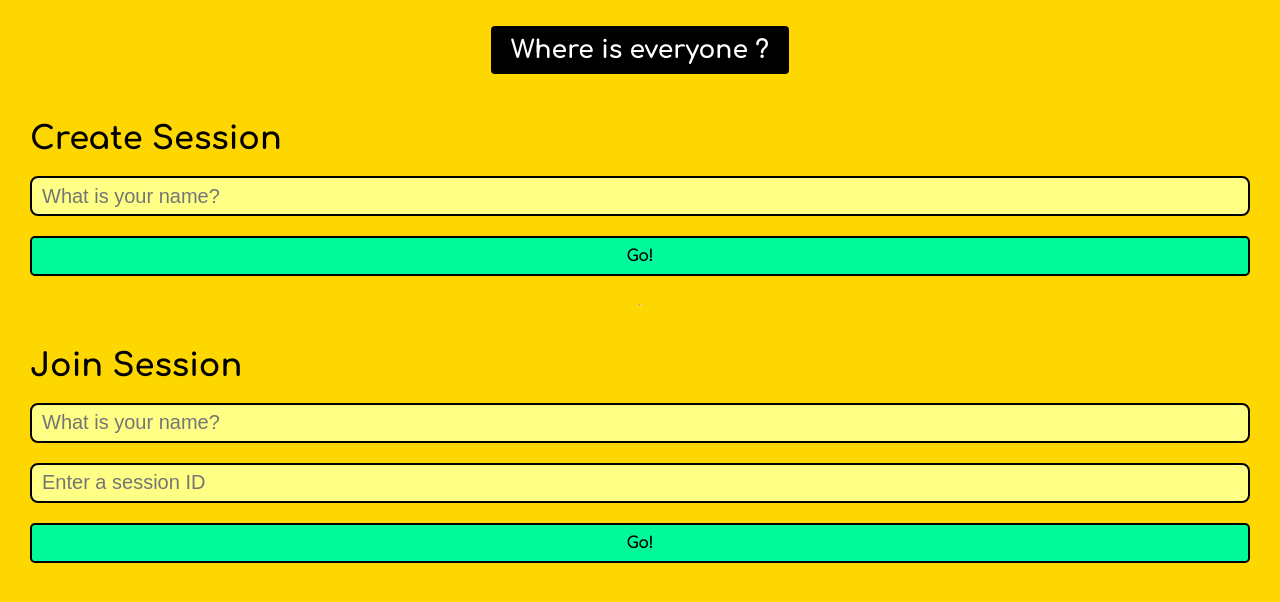
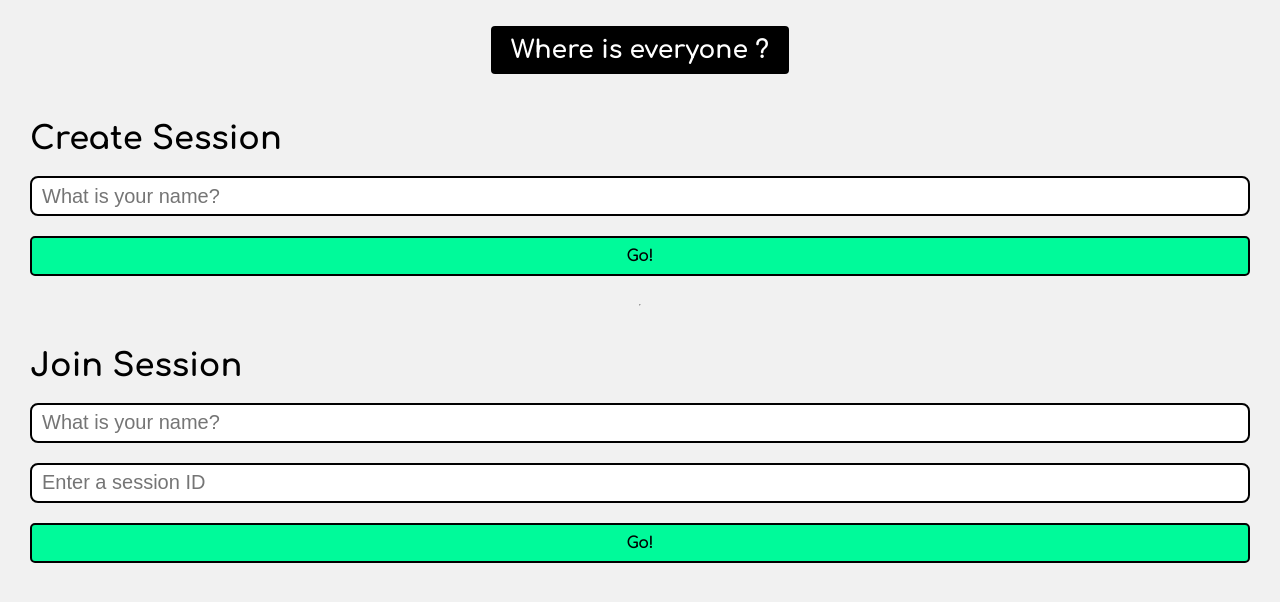
Before and after one commit to MikeLewell/finder, a React (Create React App) app: page / in a window 1280 px wide. Shown: the top 602 px of the page. Built offline with nearby package versions, Linux system fonts and the light colour scheme; no server answers.

Commit message:
styling change

```diff
--- a/src/App.scss
+++ b/src/App.scss
@@ -84,9 +84,7 @@
   height: 40px;
   font-size: 20px;
   padding: 0 10px;
-  border: 2px solid #e0e0e0;
   border-radius: 8px;
-  background: #ffff86;
   border: 2px solid black;
   &--center-text {
     text-align: center;
@@ -114,8 +112,8 @@
     }
   }
   &__face {
-    background: linear-gradient(145deg, #e6c200, #ffe600);
-    box-shadow: 19px 19px 38px #d9b700, -19px -19px 38px #fff700;
+    background: linear-gradient(145deg, #d9d9d9, #ffffff);
+    box-shadow: 20px 20px 60px #cdcdcd, -20px -20px 60px #ffffff;
     width: 100%;
     position: relative;
     border-radius: 100%;
--- a/src/index.scss
+++ b/src/index.scss
@@ -5,7 +5,7 @@ body {
   font-family: "Comfortaa";
   -webkit-font-smoothing: antialiased;
   -moz-osx-font-smoothing: grayscale;
-  background-color: gold;
+  background-color: #f1f1f1;
 }
 
 * {
```
